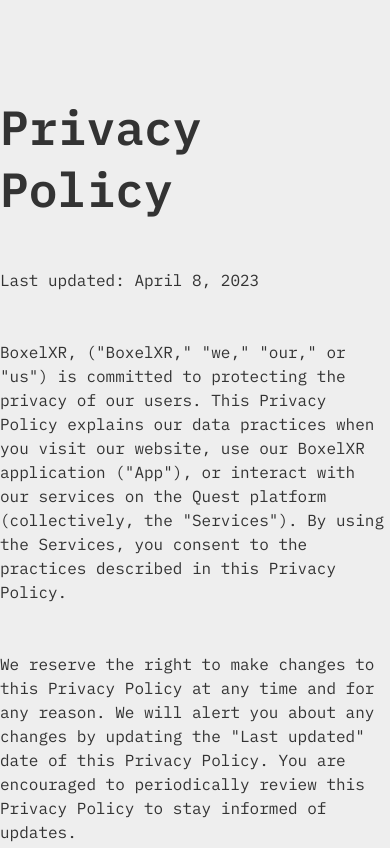
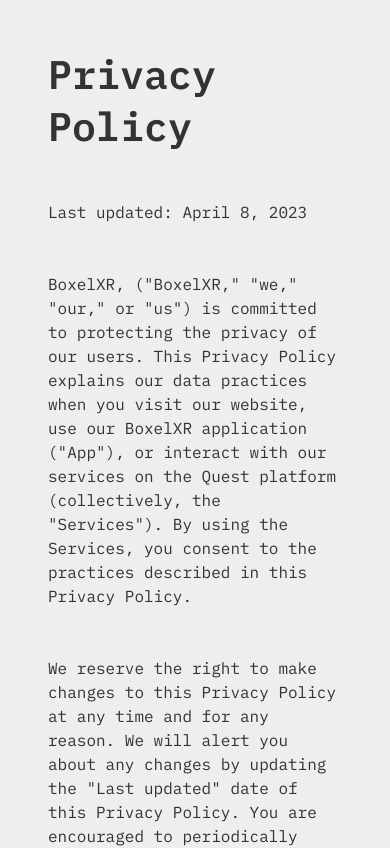
Before and after one commit to Volorf/BoxelXR, a Next.js app: page /privacy in a window 390 px wide. Shown: the top 848 px of the page. Built offline with nearby package versions, Linux system fonts and the light colour scheme; a web font is replaced by a local one.

Commit message:
^ privacy + styles for mob

```diff
--- a/pages/privacy.js
+++ b/pages/privacy.js
@@ -46,7 +46,7 @@
                 </p>
                 <div className="VSpacer24"></div>
                 <p>
-                    By using our Services, you acknowledge and agree to the practices outlined in this Privacy Policy. If you have any questions or concerns about our privacy practices, please contact us at olegfrolovdesignr@gmail.com.
+                    By using our Services, you acknowledge and agree to the practices outlined in this Privacy Policy. If you have any questions or concerns about our privacy practices, please contact us at <strong>olegfrolovdesignr@gmail.com</strong>.
                 </p>
                 <div className="VSpacer48"></div>
                 <div className="VSpacer48"></div>
--- a/styles/globals.css
+++ b/styles/globals.css
@@ -4,6 +4,7 @@
   --white: #eee;
   --black: #333;
   --baseFontSize: 16px;
+  --accentFontSize: 48px;
 }
 
 html,
@@ -36,7 +37,7 @@
 }
 
 h1 {
-  font-size: 48px;
+  font-size: var(--accentFontSize);
   font-weight: 800;
   color: var(--black);
 }
@@ -86,3 +87,12 @@
   margin: 0;
   padding: 0;
 }
+
+@media (max-width: 800px) {
+  :root{
+    --accentFontSize: 40px;
+  }
+  .privacyContainer {
+    margin: 48px 48px;
+  }
+}
```
